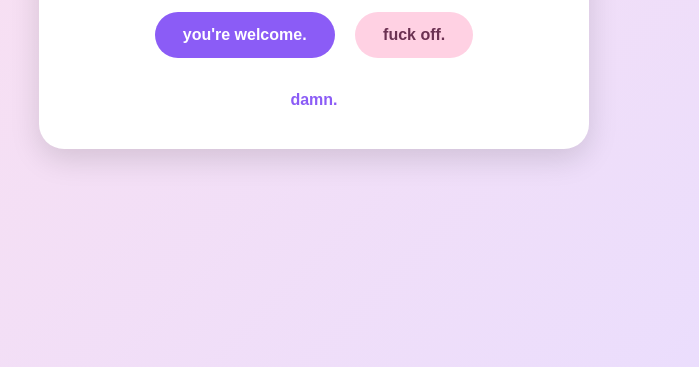
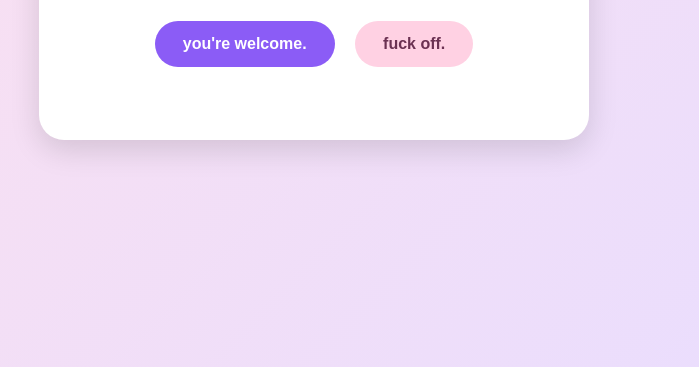
Before and after one commit to mrsrudolph67-stack/hey_you, a plain HTML site: page index.html in a window 1280 px wide. Shown: the part 433-800 px from the top of the page, without its empty margins (326-1025 px from the left). Drawn offline with Linux system fonts and the light colour scheme.

Commit message:
Update Update

```diff
--- a/index.html
+++ b/index.html
@@ -79,7 +79,7 @@
         <button id="yesBtn">you're welcome.</button>
         <button id="noBtn">fuck off.</button>
 
-        <div id="message">damn.</div>
+        <div id="message"></div>
     </div>
 
     <script>
```
